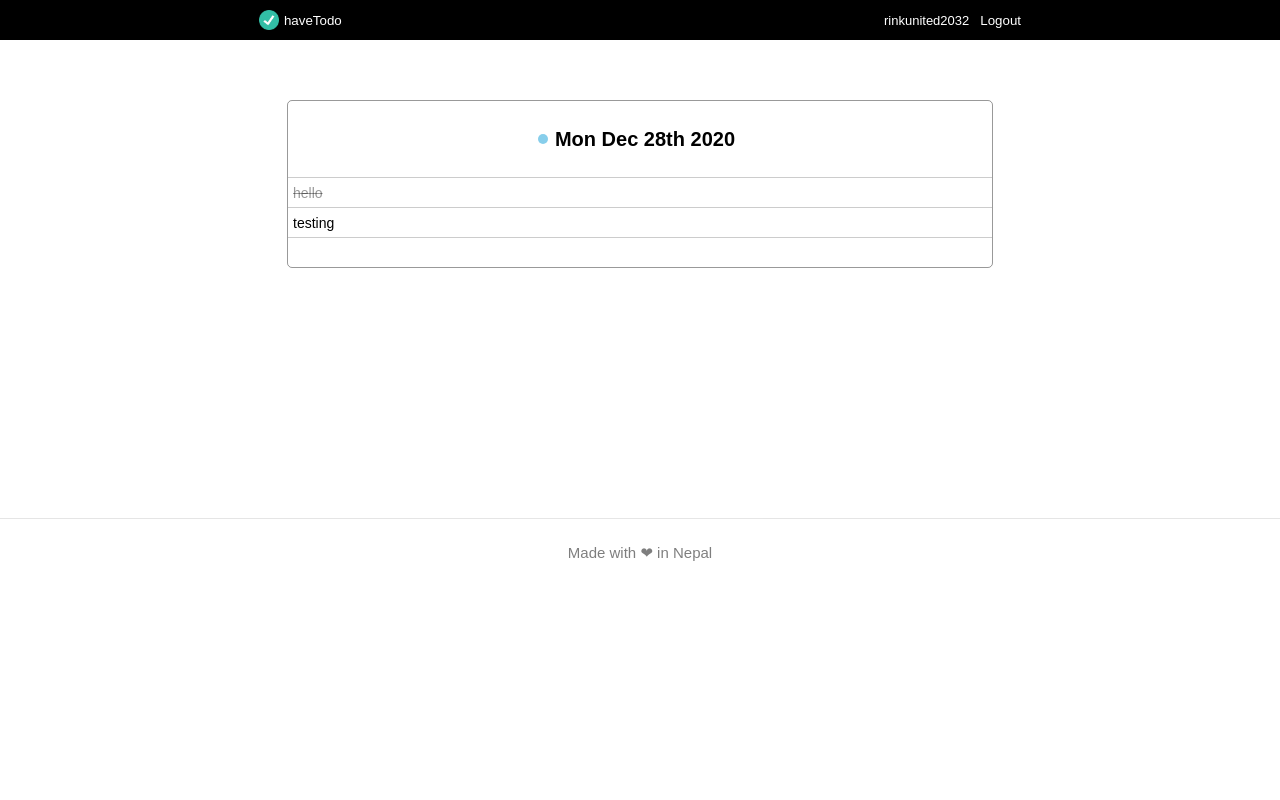
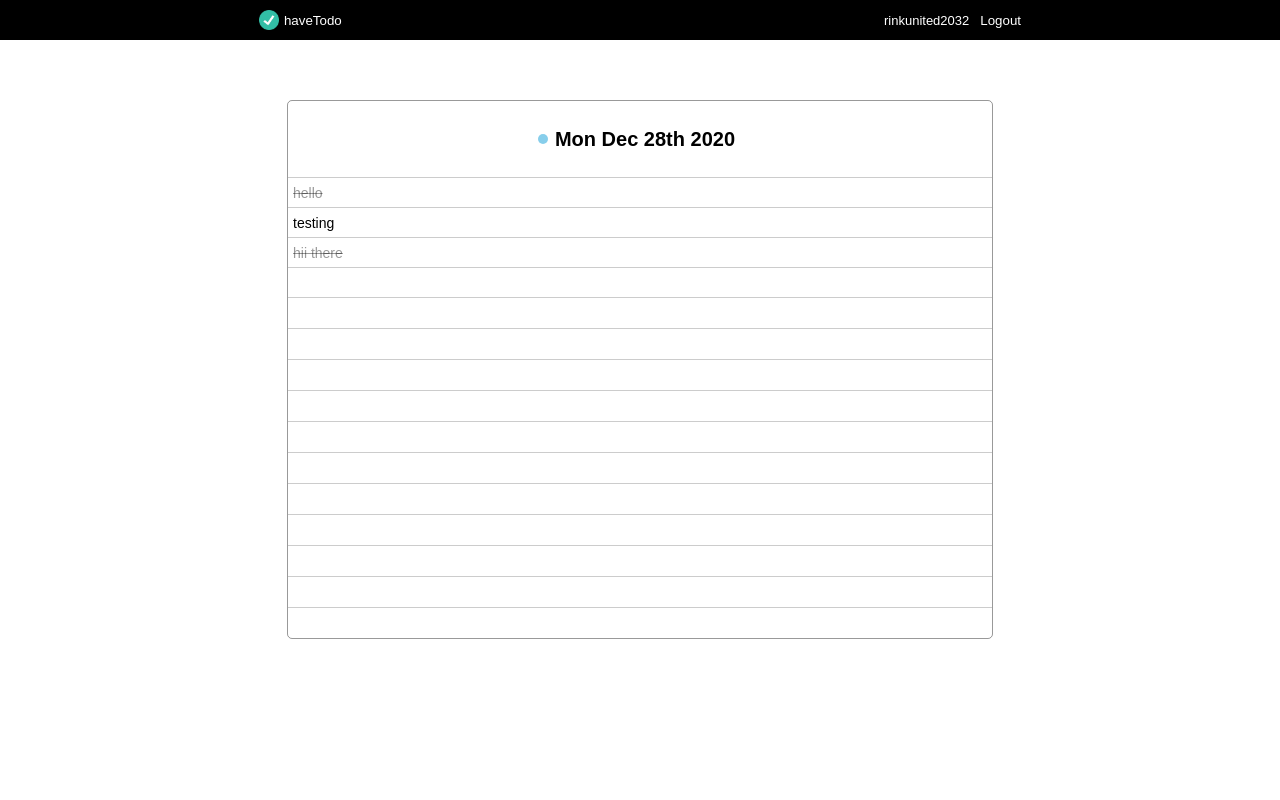
Before and after one commit to therealrinku/robonote, a React (Create React App) app: page /home in a window 1280 px wide. Shown: the top 800 px of the page. Built offline with nearby package versions, Linux system fonts and the light colour scheme; some icons are missing.

Commit message:
dummy lines added

```diff
--- /dev/null
+++ b/src/Components/DummyLines.js
@@ -0,0 +1,13 @@
+import React from "react";
+
+const DummyLines = ({ todosLength }) => {
+  return (
+    <div className="dummy--lines">
+      {[...Array(todosLength < 14 ? 14 - todosLength : 1)].map((_, i) => {
+        return <li key={i}></li>;
+      })}
+    </div>
+  );
+};
+
+export default DummyLines;
--- a/src/Components/TodoPage.js
+++ b/src/Components/TodoPage.js
@@ -2,6 +2,7 @@ import React from "react";
 import TodoDate from "./TodoDate";
 import TodoList from "./TodoList";
 import TodoAddForm from "./TodoAddForm";
+import DummyLines from "./DummyLines";
 
 const TodoPage = ({
   formatedDate,
@@ -17,6 +18,7 @@ const TodoPage = ({
       <TodoDate formatedDate={formatedDate} datePlus={datePlus} />
       <TodoList todos={todos} />
       <TodoAddForm newTodo={newTodo} setNewTodo={setNewTodo} />
+      <DummyLines todosLength={todos.length} />
     </main>
   );
 };
--- a/src/pages/Homepage.js
+++ b/src/pages/Homepage.js
@@ -24,6 +24,7 @@ const Homepage = ({ CURRENTUSER, SIGNOUT }) => {
         todos={[
           { value: "hello", done: true },
           { value: "testing", done: false },
+          { value: "hii there", done: true },
         ]}
         formatedDate={formatedDate}
         newTodo={newTodo}
--- /dev/null
+++ b/src/sass/DummyLines.scss
@@ -0,0 +1,12 @@
+.dummy--lines {
+  width: 100%;
+  display: flex;
+  flex-direction: column;
+
+  li {
+    width: 100%;
+    border-top: solid 1px rgba(0, 0, 0, 0.2);
+    list-style: none;
+    height: 30px;
+  }
+}
--- a/src/sass/Main.scss
+++ b/src/sass/Main.scss
@@ -10,6 +10,7 @@
 @import "./TodoList.scss";
 @import "./TodoDate.scss";
 @import "./TodoAddForm.scss";
+@import "./DummyLines.scss";
 
 body {
   margin: 0;
--- a/src/sass/Nav2.scss
+++ b/src/sass/Nav2.scss
@@ -10,6 +10,7 @@
   justify-content: space-around;
   color: white;
   font-family: arial;
+  z-index: 1;
 
   button {
     border: none;
```
